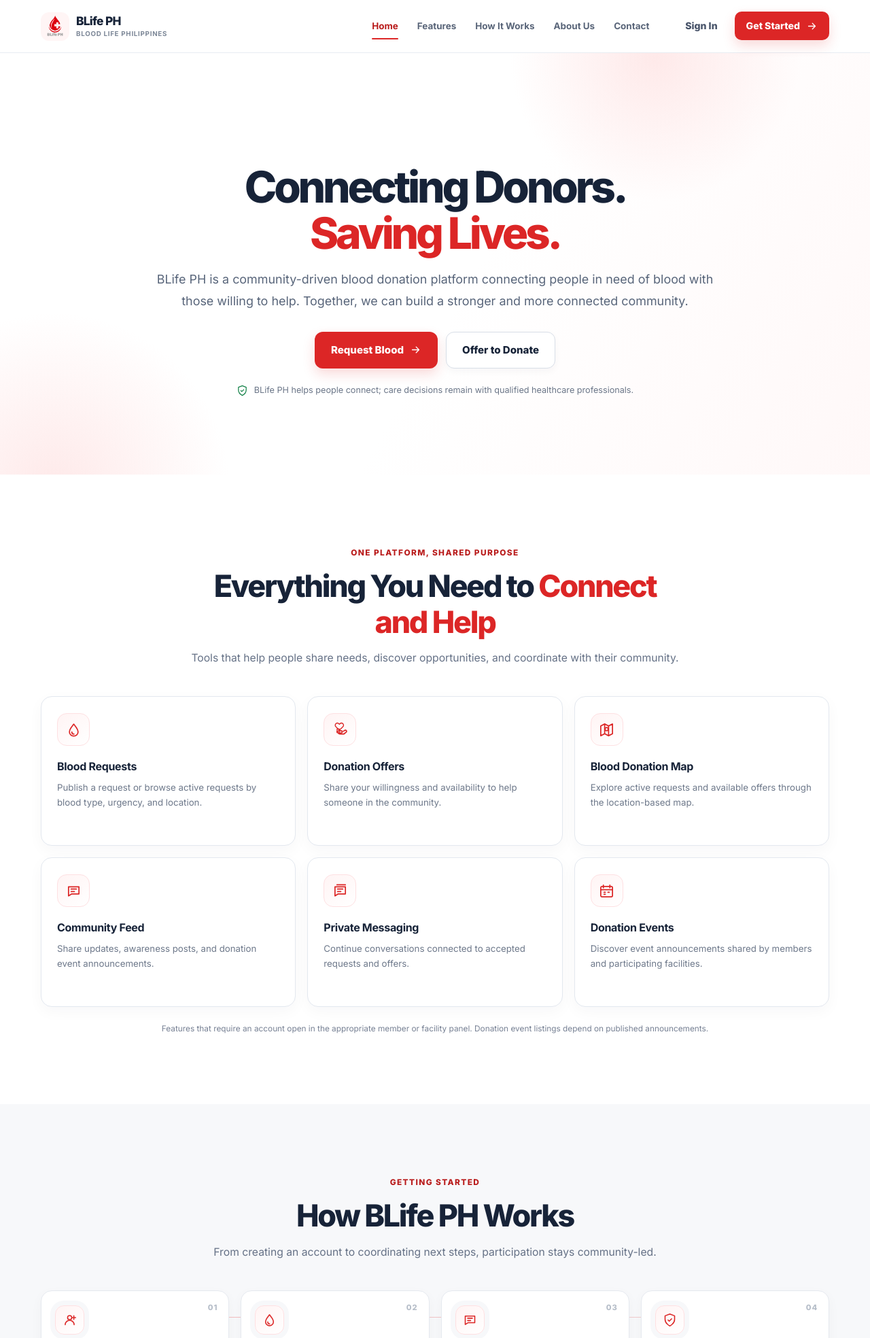
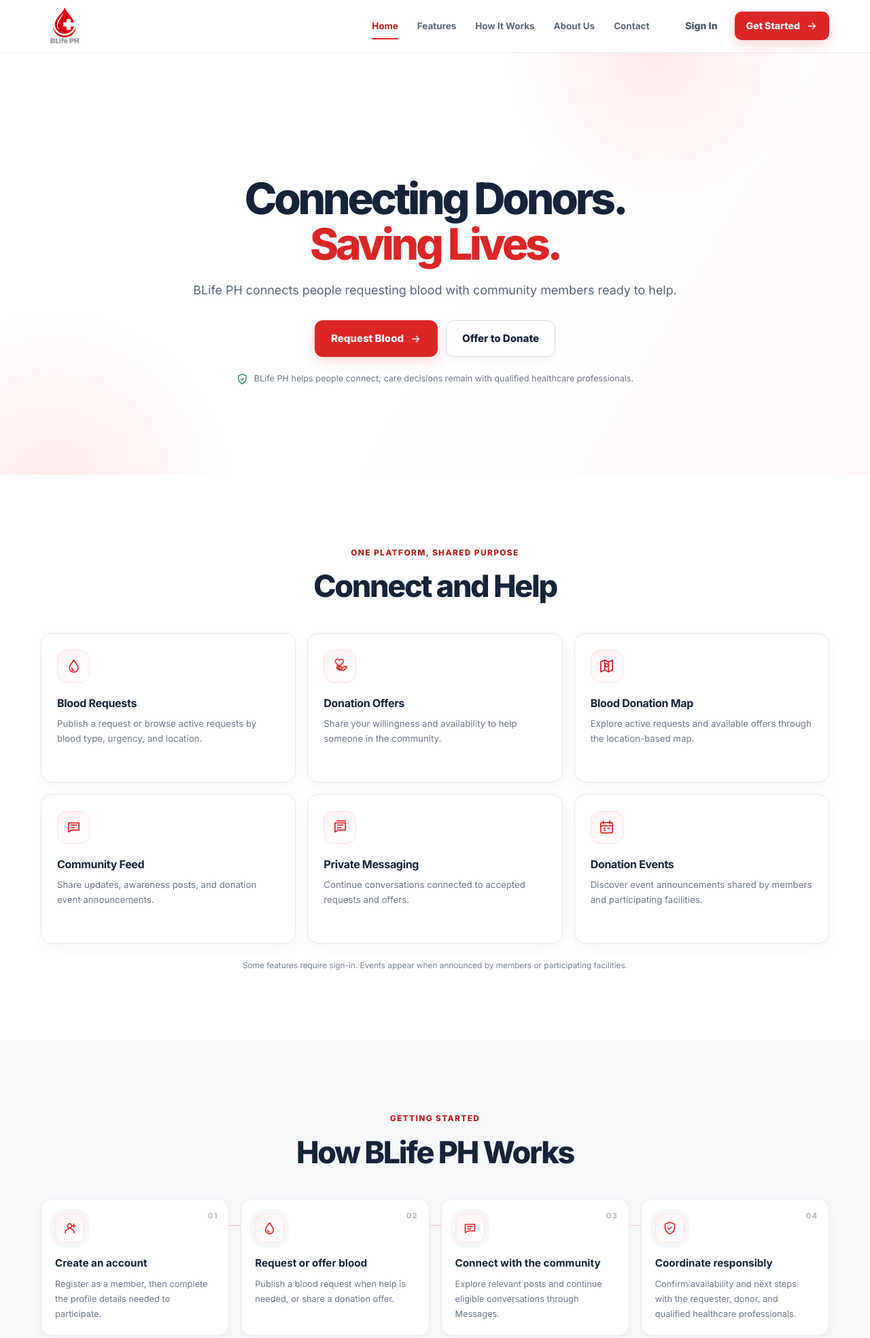
Before and after one commit to John8bits/BloodDonationSite, a PHP site: page / in a window 1280 px wide. Shown: the top 1968 px of the page at 68% size. Run offline with PHP 8.4, Linux system fonts and the light colour scheme.

Commit message:
Update the landing page header and footer to use the same transparent logo

```diff
--- a/assets/landing.css
+++ b/assets/landing.css
@@ -36,12 +36,8 @@ button { font: inherit; }
 .site-header { position: sticky; top: 0; z-index: 1000; height: var(--header-height); background: rgba(255,255,255,.94); border-bottom: 1px solid rgba(226,232,240,.82); backdrop-filter: blur(16px); transition: box-shadow .2s ease, background .2s ease; }
 .site-header.scrolled { background: rgba(255,255,255,.98); box-shadow: 0 8px 24px rgba(23,35,56,.07); }
 .nav-shell { display: flex; height: 100%; align-items: center; justify-content: space-between; gap: 26px; }
-.brand { display: inline-flex; flex: 0 0 auto; align-items: center; gap: 10px; }
-.brand-mark { display: grid; width: 42px; height: 42px; overflow: hidden; place-items: center; border-radius: 12px; background: #fff5f5; }
-.brand-mark img { width: 38px; height: 38px; object-fit: contain; }
-.brand-copy { display: grid; line-height: 1.15; }
-.brand-copy strong { color: var(--navy); font-size: 1.08rem; font-weight: 800; letter-spacing: -.04em; }
-.brand-copy small { margin-top: 3px; color: #7c8797; font-size: .61rem; font-weight: 700; letter-spacing: .075em; text-transform: uppercase; }
+.brand { display: inline-flex; flex: 0 0 auto; align-items: center; }
+.brand-logo { display: block; width: 70px; height: 70px; object-fit: contain; }
 .main-nav, .nav-links, .nav-actions { display: flex; align-items: center; }
 .main-nav { flex: 1; justify-content: flex-end; gap: clamp(18px, 3vw, 38px); }
 .nav-links { gap: clamp(15px, 2.2vw, 28px); }
@@ -235,7 +231,6 @@ h1, h2, h3, p { margin-top: 0; }
 /* Footer */
 .site-footer { color: #cbd3df; background: #172235; }
 .footer-grid { display: grid; grid-template-columns: 1.5fr repeat(3,1fr); gap: 42px; padding-top: 54px; padding-bottom: 43px; }
-.footer-brand .brand-copy strong { color: #fff; }.footer-brand .brand-copy small { color: #aeb8c7; }
 .footer-brand > p { max-width: 290px; margin: 17px 0 10px; color: #c0cad7; font-size: .79rem; line-height: 1.7; }
 .footer-disclaimer { display: block; max-width: 300px; color: #9eabba; font-size: .68rem; }
 .footer-column { display: grid; align-content: start; justify-items: start; gap: 10px; }
@@ -296,8 +291,7 @@ body.js-ready .reveal.visible { opacity: 1; transform: translateY(0); }
 @media (max-width: 560px) {
   :root { --header-height: 66px; }
   .container { width: min(calc(100% - 34px), var(--content)); }
-  .brand-mark { width: 38px; height: 38px; }.brand-mark img { width: 35px; height: 35px; }
-  .brand-copy strong { font-size: 1rem; }.brand-copy small { font-size: .56rem; }
+  .brand-logo { width: 60px; height: 60px; }
   .menu-toggle { width: 41px; height: 41px; }
   .section { padding: 72px 0; }
   .hero { padding-top: 40px; padding-bottom: 24px; }
--- a/index.php
+++ b/index.php
@@ -76,10 +76,7 @@ $steps = [
 <a class="skip-link" href="#main-content">Skip to content</a>
 <header class="site-header" id="siteHeader">
     <div class="container nav-shell">
-        <a class="brand" href="index.php" aria-label="BLife PH home">
-            <span class="brand-mark"><img src="images/BLifePH_no_bg.png" alt="" width="44" height="44"></span>
-            <span class="brand-copy"><strong>BLife PH</strong><small>Blood Life Philippines</small></span>
-        </a>
+        <a class="brand" href="index.php" aria-label="BLife PH home"><img class="brand-logo" src="images/BlifePH_no_bg.png" alt="BLife PH" width="70" height="70"></a>
         <button class="menu-toggle" id="menuToggle" type="button" aria-label="Open navigation" aria-expanded="false" aria-controls="mainNavigation">
             <span></span><span></span><span></span>
         </button>
@@ -109,9 +106,8 @@ $steps = [
         <div class="hero-glow hero-glow-two" aria-hidden="true"></div>
         <div class="container hero-grid">
             <div class="hero-copy reveal">
-                <!-- <span class="eyebrow"><span class="eyebrow-dot"></span> A community that connects people to help</span> -->
                 <h1 id="hero-title">Connecting Donors.<br><span>Saving Lives.</span></h1>
-                <p class="hero-lead">BLife PH is a community-driven blood donation platform connecting people in need of blood with those willing to help. Together, we can build a stronger and more connected community.</p>
+                <p class="hero-lead">BLife PH connects people requesting blood with community members ready to help.</p>
                 <div class="hero-actions">
                     <?php if ($isAdmin): ?>
                         <a class="btn btn-primary btn-large" href="<?= htmlspecialchars($requestHref, ENT_QUOTES, 'UTF-8') ?>">Manage Blood Requests <?= landing_icon('arrow') ?></a>
@@ -125,24 +121,23 @@ $steps = [
             </div>
 
         </div>
-        <!-- <div class="container hero-proof"><span><?= landing_icon('check') ?> Requests and offers</span><span><?= landing_icon('check') ?> Community messaging</span><span><?= landing_icon('check') ?> Member and facility participation</span></div> -->
     </section>
 
     <section class="section features-section" id="features" aria-labelledby="features-title">
         <div class="container">
-            <div class="section-heading reveal"><span class="section-kicker">One platform, shared purpose</span><h2 id="features-title">Everything You Need to <span>Connect and Help</span></h2><p>Tools that help people share needs, discover opportunities, and coordinate with their community.</p></div>
+            <div class="section-heading reveal"><span class="section-kicker">One platform, shared purpose</span><h2 id="features-title">Connect and Help</h2></div>
             <div class="feature-grid">
                 <?php foreach ($features as [$icon, $title, $description]): ?>
                     <article class="feature-card reveal"><span class="feature-icon"><?= landing_icon($icon) ?></span><h3><?= htmlspecialchars($title, ENT_QUOTES, 'UTF-8') ?></h3><p><?= htmlspecialchars($description, ENT_QUOTES, 'UTF-8') ?></p></article>
                 <?php endforeach; ?>
             </div>
-            <p class="feature-footnote">Features that require an account open in the appropriate member or facility panel. Donation event listings depend on published announcements.</p>
+            <p class="feature-footnote">Some features require sign-in. Events appear when announced by members or participating facilities.</p>
         </div>
     </section>
 
     <section class="section process-section" id="how-it-works" aria-labelledby="process-title">
         <div class="container">
-            <div class="section-heading reveal"><span class="section-kicker">Getting started</span><h2 id="process-title">How BLife PH Works</h2><p>From creating an account to coordinating next steps, participation stays community-led.</p></div>
+            <div class="section-heading reveal"><span class="section-kicker">Getting started</span><h2 id="process-title">How BLife PH Works</h2></div>
             <ol class="steps-grid">
                 <?php foreach ($steps as $index => [$icon, $title, $description]): ?>
                     <li class="step-card reveal"><span class="step-count">0<?= $index + 1 ?></span><span class="step-icon"><?= landing_icon($icon) ?></span><h3><?= htmlspecialchars($title, ENT_QUOTES, 'UTF-8') ?></h3><p><?= htmlspecialchars($description, ENT_QUOTES, 'UTF-8') ?></p></li>
@@ -154,7 +149,7 @@ $steps = [
 
     <section class="section map-section" id="blood-map-preview" aria-labelledby="map-title">
         <div class="container map-grid">
-            <div class="map-copy reveal"><span class="section-kicker">Location-based discovery</span><h2 id="map-title">Find Blood Requests and Donation Offers <span>Near You</span></h2><p>Explore active requests and available donation offers on the authenticated BLife PH map. Use location search and filters to view mapped posts across the Philippines.</p><ul class="check-list"><li><?= landing_icon('check') ?> View request and offer locations</li><li><?= landing_icon('check') ?> Search by province or city</li><li><?= landing_icon('check') ?> Browse with the map's existing filters</li></ul><a class="btn btn-primary" href="<?= htmlspecialchars($mapHref, ENT_QUOTES, 'UTF-8') ?>"><?= $isLoggedIn && !$isAdmin ? 'Explore Blood Map' : ($isAdmin ? 'Open Admin Panel' : 'Sign in to Explore') ?> <?= landing_icon('arrow') ?></a><p class="map-privacy-note">Map locations are approximate public locations. The preview below contains no live posts or member information.</p></div>
+            <div class="map-copy reveal"><span class="section-kicker">Location-based discovery</span><h2 id="map-title">Explore Blood Posts <span>on the Map</span></h2><p>View active requests and available offers by location. Sign in to search and filter mapped posts.</p><a class="btn btn-primary" href="<?= htmlspecialchars($mapHref, ENT_QUOTES, 'UTF-8') ?>"><?= $isLoggedIn && !$isAdmin ? 'Explore Blood Map' : ($isAdmin ? 'Open Admin Panel' : 'Sign in to Explore') ?> <?= landing_icon('arrow') ?></a><p class="map-privacy-note">Map locations are approximate. The preview shows no live posts or personal information.</p></div>
             <div class="map-preview-card reveal" aria-label="Illustrative preview of the BLife PH location map">
                 <div class="map-preview-toolbar"><span class="preview-brand-dot"></span><span>BLife PH <small>Blood Donation Map</small></span><span class="preview-label">Illustration</span></div>
                 <div class="map-art" aria-hidden="true"><div class="map-grid-lines"></div><svg viewBox="0 0 620 360" preserveAspectRatio="xMidYMid slice"><path class="map-waterway" d="M-20 275c85-78 120-45 191-118s118-16 174-72 116 1 168-52 85-36 128-67"/><path class="map-road road-one" d="M-20 70c85 44 128 18 205 82s118 76 184 38 135 25 271 92"/><path class="map-road road-two" d="M92-20c-7 76 24 111 6 167s27 111 87 155 65 48 79 78"/><path class="map-road road-three" d="M414-20c-28 73-14 119 42 162s-6 106 54 153 82 42 117 69"/><path class="map-district" d="M82 36c36-28 68-24 92 6l-4 45c-25 32-62 40-95 21l-19-34 26-38Z"/><path class="map-district" d="M240 146c38-24 73-18 91 14l-7 47c-31 27-68 22-95-7l11-54Z"/><path class="map-district" d="M421 214c35-25 65-18 84 12l-4 42c-29 22-60 19-82-9l2-45Z"/></svg><div class="map-preview-callout"><span><?= landing_icon('map') ?></span><strong>Explore mapped posts</strong><small>Sign in to view current requests and offers</small></div><div class="map-legend-preview"><span><i class="legend-dot request-dot"></i> Blood request</span><span><i class="legend-dot offer-dot"></i> Donation offer</span></div></div>
@@ -166,43 +161,41 @@ $steps = [
     <section class="section about-section" id="about" aria-labelledby="about-title">
         <div class="container about-grid">
             <div class="about-visual reveal"><div class="about-emblem"><div class="emblem-ring"></div><div class="emblem-drop"><?= landing_icon('drop') ?></div><span class="emblem-node node-one"><?= landing_icon('user') ?></span><span class="emblem-node node-two"><?= landing_icon('hospital') ?></span><span class="emblem-node node-three"><?= landing_icon('heart') ?></span><div class="emblem-caption"><strong>Every drop matters</strong><span>Connection begins with community</span></div></div></div>
-            <div class="about-copy reveal"><span class="section-kicker">About BLife PH</span><h2 id="about-title">Building a Community Where <span>Every Drop Matters</span></h2><p>BLife PH supports community participation by helping individuals share blood requests, offer donations, and connect with other members and participating healthcare institutions.</p><p>The platform is designed to make relevant information easier to discover while keeping coordination in the hands of the people and facilities involved.</p><blockquote>Our mission is to make it easier for a community to find one another when blood is needed.</blockquote><a class="text-link" href="#how-it-works">See how the platform works <?= landing_icon('arrow') ?></a></div>
+            <div class="about-copy reveal"><span class="section-kicker">About BLife PH</span><h2 id="about-title">A Community Where <span>Every Drop Matters</span></h2><p>BLife PH helps people and authorized healthcare facilities share blood requests, offer donations, and coordinate with their communities.</p></div>
         </div>
     </section>
 
     <section class="section clinic-section" id="healthcare-partners" aria-labelledby="clinic-title">
-        <div class="container clinic-panel reveal"><div class="clinic-icon"><?= landing_icon('hospital') ?></div><div class="clinic-copy"><span class="section-kicker">For clinics and blood banks</span><h2 id="clinic-title">A connected workspace for participating facilities</h2><p>Authorized clinic and blood bank accounts can manage facility requests, donation offers, event announcements, member responses, messages, and related donation records through the facility panel.</p><p class="clinic-access-note"><?= landing_icon('shield') ?> Facility accounts are created and managed by administrators. Public clinic self-registration is not available.</p></div><div class="clinic-actions"><?php if ($isLoggedIn && $isClinic): ?><a class="btn btn-primary" href="<?= htmlspecialchars($homeLink, ENT_QUOTES, 'UTF-8') ?>">Open Facility Panel <?= landing_icon('arrow') ?></a><?php else: ?><a class="btn btn-secondary" href="login.php">Facility Sign In</a><small>Access is provided to authorized facilities.</small><?php endif; ?></div></div>
+        <div class="container clinic-panel reveal"><div class="clinic-icon"><?= landing_icon('hospital') ?></div><div class="clinic-copy"><span class="section-kicker">For clinics and blood banks</span><h2 id="clinic-title">Tools for Participating Facilities</h2><p>Authorized facilities can manage requests, offers, events, responses, and related records in their facility panel.</p><p class="clinic-access-note"><?= landing_icon('shield') ?> Facility accounts are created by administrators; public registration is not available.</p></div><div class="clinic-actions"><?php if ($isLoggedIn && $isClinic): ?><a class="btn btn-primary" href="<?= htmlspecialchars($homeLink, ENT_QUOTES, 'UTF-8') ?>">Open Facility Panel <?= landing_icon('arrow') ?></a><?php else: ?><a class="btn btn-secondary" href="login.php">Facility Sign In</a><?php endif; ?></div></div>
     </section>
 
     <section class="section why-section" id="why-donate" aria-labelledby="why-title">
-        <div class="container why-grid"><div class="why-copy reveal"><span class="section-kicker">Responsible participation</span><h2 id="why-title">Why Blood Donation Matters</h2><p>Voluntary blood donation helps support the supply that healthcare teams may need for patient care. Community awareness can help people learn how to participate responsibly and where to find current information.</p><p>Blood groups are described using the ABO system and Rh factor. A person's type alone does not determine whether a donation is suitable for a particular patient.</p><a class="text-link" href="#faq">Read common questions <?= landing_icon('arrow') ?></a></div><div class="blood-type-panel reveal"><div class="blood-type-panel-head"><span class="type-icon"><?= landing_icon('drop') ?></span><div><strong>Blood groups</strong><small>ABO and Rh notation</small></div></div><div class="blood-types-list" aria-label="Common blood type labels"><span>A+</span><span>A−</span><span>B+</span><span>B−</span><span>AB+</span><span>AB−</span><span>O+</span><span>O−</span></div><p>Eligibility and compatibility must be assessed by qualified healthcare professionals.</p></div></div>
+        <div class="container why-grid"><div class="why-copy reveal"><span class="section-kicker">Responsible participation</span><h2 id="why-title">Why Blood Donation Matters</h2><p>Voluntary donation supports the blood supply healthcare teams may need. Blood type labels use the ABO system and Rh factor, but medical professionals must assess eligibility and compatibility.</p></div><div class="blood-type-panel reveal"><div class="blood-type-panel-head"><span class="type-icon"><?= landing_icon('drop') ?></span><div><strong>Blood types</strong><small>ABO and Rh</small></div></div><div class="blood-types-list" aria-label="Common blood type labels"><span>A+</span><span>A−</span><span>B+</span><span>B−</span><span>AB+</span><span>AB−</span><span>O+</span><span>O−</span></div><p>Eligibility and compatibility are assessed by healthcare professionals.</p></div></div>
     </section>
 
     <section class="section faq-section" id="faq" aria-labelledby="faq-title">
-        <div class="container faq-layout"><div class="faq-intro reveal"><span class="section-kicker">Need to know</span><h2 id="faq-title">Frequently Asked Questions</h2><p>Learn what BLife PH can help you do and where professional care is essential.</p><a class="text-link" href="#contact">Contact information <?= landing_icon('arrow') ?></a></div><div class="faq-list reveal">
-            <details><summary>What is BLife PH?</summary><p>BLife PH is a community platform where members can publish blood requests, share donation offers, explore mapped posts, and communicate through supported conversations. Participating facilities can use their authorized clinic panel.</p></details>
-            <details><summary>How do I request blood?</summary><p>Create a member account, sign in, complete the required profile details, then open Blood Requests in your dashboard to publish a request with the available details.</p></details>
-            <details><summary>How can I offer to donate?</summary><p>Sign in and create a donation offer from the member dashboard. You can also browse requests and respond where the platform makes that action available. A healthcare professional determines donation eligibility.</p></details>
-            <details><summary>Can I search for blood requests near me?</summary><p>Yes. After signing in, open Blood Donation Map to search by location and filter active mapped requests and available offers. The map uses saved or selected public locations; GPS permission is not required.</p></details>
-            <details><summary>Is BLife PH free to use?</summary><p>The platform does not provide a payment or fee-handling feature. Do not send payments through BLife PH; confirm any facility-related costs directly with the healthcare provider.</p></details>
-            <details><summary>How do I contact another member?</summary><p>Messaging is available for conversations supported by the request or offer workflow. Sign in and use the Messages area or the relevant conversation link.</p></details>
-            <details><summary>Does BLife PH collect or distribute blood?</summary><p>No. BLife PH facilitates connections and communication. It does not collect, test, store, transport, or distribute blood and is not an emergency healthcare service.</p></details>
+        <div class="container faq-layout"><div class="faq-intro reveal"><span class="section-kicker">Need to know</span><h2 id="faq-title">Frequently Asked Questions</h2></div><div class="faq-list reveal">
+            <details><summary>What is BLife PH?</summary><p>A community platform for blood requests, donation offers, mapped posts, and supported member conversations. Authorized facilities also have a dedicated panel.</p></details>
+            <details><summary>How do I request or offer blood?</summary><p>Register, sign in, and complete the required profile details. Then publish a request or donation offer from your dashboard. Healthcare professionals assess donation eligibility.</p></details>
+            <details><summary>Can I find posts near me?</summary><p>Yes. The Blood Donation Map lets signed-in users search locations and filter active mapped requests and available offers.</p></details>
+            <details><summary>How do I contact another member?</summary><p>Use Messages or the conversation link for a supported request or offer.</p></details>
+            <details><summary>Does BLife PH collect or distribute blood?</summary><p>No. BLife PH helps people connect; it does not collect or distribute blood and does not replace medical evaluation or emergency care.</p></details>
         </div></div>
     </section>
 
     <section class="final-cta" aria-labelledby="cta-title"><div class="container cta-inner reveal"><div><span class="section-kicker section-kicker-light">A community ready to connect</span><h2 id="cta-title">Be Part of a Community That Saves Lives</h2><p>Whether you need blood or want to help someone in need, BLife PH makes it easier to connect with your community.</p></div><div class="cta-actions"><?php if ($isLoggedIn): ?><a class="btn btn-white" href="<?= htmlspecialchars($homeLink, ENT_QUOTES, 'UTF-8') ?>"><?= htmlspecialchars($dashboardLabel, ENT_QUOTES, 'UTF-8') ?> <?= landing_icon('arrow') ?></a><?php else: ?><a class="btn btn-white" href="register.php">Join BLife PH <?= landing_icon('arrow') ?></a><a class="cta-signin" href="login.php">Sign In</a><?php endif; ?></div></div></section>
 
-    <section class="contact-strip" id="contact" aria-labelledby="contact-title"><div class="container contact-inner"><div><span class="section-kicker">Contact and support</span><h2 id="contact-title">Need help using BLife PH?</h2><p>Contact your participating healthcare facility for clinical questions. A central public support email or phone number has not been published yet.</p></div><a class="btn btn-secondary" href="<?= htmlspecialchars($isLoggedIn ? $homeLink : 'login.php', ENT_QUOTES, 'UTF-8') ?>"><?= $isLoggedIn ? 'Open your panel' : 'Sign In' ?> <?= landing_icon('arrow') ?></a></div></section>
+    <section class="contact-strip" id="contact" aria-labelledby="contact-title"><div class="container contact-inner"><div><span class="section-kicker">Contact</span><h2 id="contact-title">Need help?</h2><p>For clinical questions, contact your healthcare facility. A public BLife PH support contact is not currently listed.</p></div></div></section>
 </main>
 
 <footer class="site-footer">
     <div class="container footer-grid">
-        <div class="footer-brand"><a class="brand" href="index.php" aria-label="BLife PH home"><span class="brand-mark"><img src="images/BLifePH_no_bg.png" alt="" width="44" height="44"></span><span class="brand-copy"><strong>BLife PH</strong><small>Blood Life Philippines</small></span></a><p>A community platform connecting people who need blood with people and facilities willing to help.</p><small class="footer-disclaimer">BLife PH does not replace medical evaluation or emergency care.</small></div>
+        <div class="footer-brand"><a class="brand" href="index.php" aria-label="BLife PH home"><img class="brand-logo" src="images/BlifePH_no_bg.png" alt="BLife PH" width="70" height="70"></a><p>A community platform for blood requests, donation offers, and connection.</p><small class="footer-disclaimer">Not a substitute for medical evaluation or emergency care.</small></div>
         <div class="footer-column"><h2>Explore</h2><a href="#features">Features</a><a href="#how-it-works">How It Works</a><a href="#about">About Us</a><a href="#healthcare-partners">For Facilities</a><a href="#contact">Contact</a></div>
         <div class="footer-column"><h2>Platform</h2><a href="<?= htmlspecialchars($requestHref, ENT_QUOTES, 'UTF-8') ?>">Blood Requests</a><a href="<?= htmlspecialchars($offerHref, ENT_QUOTES, 'UTF-8') ?>">Donation Offers</a><a href="<?= htmlspecialchars($mapHref, ENT_QUOTES, 'UTF-8') ?>">Blood Donation Map</a><a href="#faq">FAQs</a></div>
         <div class="footer-column footer-legal"><h2>Policies</h2><span>Privacy Policy <small>Not published yet</small></span><span>Terms &amp; Conditions <small>Not published yet</small></span><a href="login.php">Account Sign In</a></div>
     </div>
-    <div class="container footer-bottom"><span>© <?= date('Y') ?> BLife PH. All rights reserved.</span><span>Made for a more connected community.</span></div>
+    <div class="container footer-bottom"><span>© <?= date('Y') ?> BLife PH. All rights reserved.</span></div>
 </footer>
 <script src="assets/landing.js" defer></script>
 </body>
```
